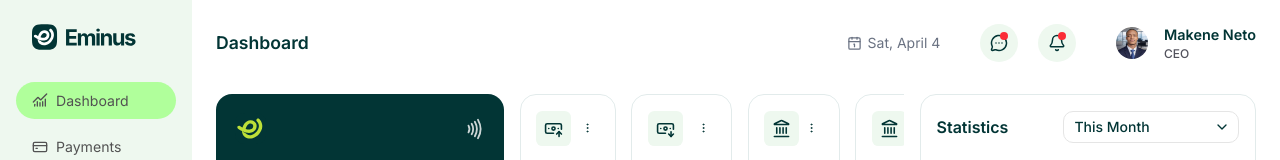
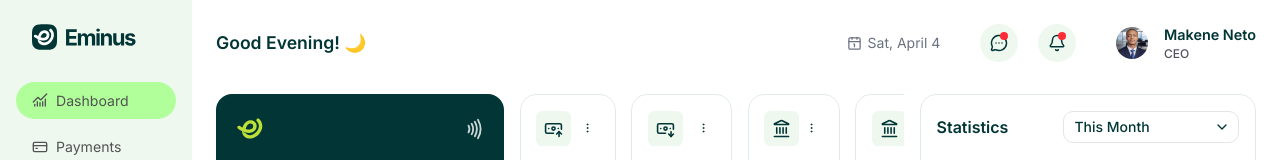
Before and after one commit to makeneto/eminus, a React (Vite) app: page / in a window 1280 px wide. Shown: the top 160 px of the page. Built offline with nearby package versions, Linux system fonts and the light colour scheme.

Commit message:
feat: add greeting text

```diff
--- /dev/null
+++ b/src/hooks/useGreetings.ts
@@ -0,0 +1,12 @@
+export default function useGreetings() {
+  const getGreeting = (hour: number): string => {
+    if (hour < 12) return "Good Morning! 🌤️"
+    if (hour < 18) return "Good Afternoon! ☀️"
+    return "Good Evening! 🌙"
+  }
+
+  const hour = new Date().getHours()
+  const greeting = getGreeting(hour)
+
+  return greeting
+}
--- a/src/pages/Dashboard.tsx
+++ b/src/pages/Dashboard.tsx
@@ -1,11 +1,16 @@
-import DashboardLayout from "@/components/layouts/DashBoardLayout"
+import React from "react"
+
+import DashboardLayout from "@/components/layouts/DashboardLayout"
 import Header from "../components/layouts/Header"
+import useGreetings from "@/hooks/useGreetings"
 
 export default function Dashboard() {
+  const greeting = useGreetings()
+
   return (
-    <>
-      <Header title="Dashboard" />
+    <React.Fragment>
+      <Header title={greeting} />
       <DashboardLayout />
-    </>
+    </React.Fragment>
   )
 }
```
